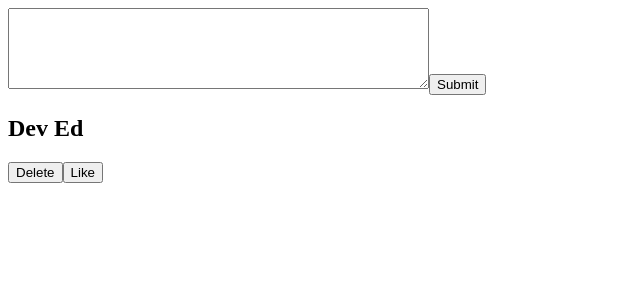
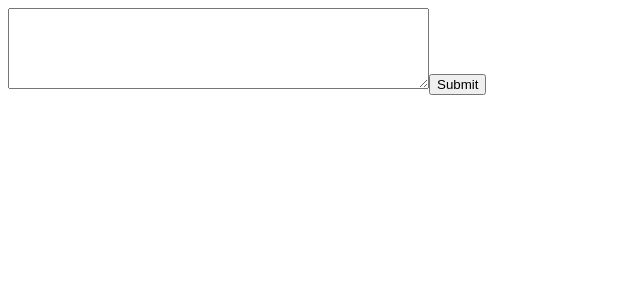
Before and after one commit to maciejrek/react, a React (Create React App) app: page / in a window 1280 px wide. Shown: the top 300 px of the page, without its empty margins (0-640 px from the left). Built offline with nearby package versions, Linux system fonts and the light colour scheme.

Commit message:
[Core-Concepts] Rendering multiple components + deleting without UUID

```diff
--- a/src/App.js
+++ b/src/App.js
@@ -17,7 +17,7 @@
         tweets={tweets}
         setTweets={setTweets}
       />
-      <TweetList name={name} tweets={tweets} />
+      <TweetList name={name} tweets={tweets} setTweets={setTweets} />
     </div>
   );
 }
--- a/src/components/Tweet.js
+++ b/src/components/Tweet.js
@@ -1,11 +1,14 @@
 import React from "react";
 
-const Tweet = ({ name, tweets }) => {
+const Tweet = ({ name, tweet, tweets, setTweets }) => {
+  const deleteTweet = () => {
+    setTweets(tweets.filter((t) => t !== tweet));
+  };
   return (
     <div className="tweet">
       <h2>{name}</h2>
-      <h3>{tweets}</h3>
-      <button>Delete</button>
+      <h3>{tweet}</h3>
+      <button onClick={deleteTweet}>Delete</button>
       <button>Like</button>
     </div>
   );
--- a/src/components/TweetList.js
+++ b/src/components/TweetList.js
@@ -2,10 +2,17 @@
 
 import Tweet from "./Tweet";
 
-const TweetList = ({ name, tweets }) => {
+const TweetList = ({ name, tweets, setTweets }) => {
   return (
     <div className="tweet-list">
-      <Tweet name={name} tweets={tweets} />
+      {tweets.map((tweet) => (
+        <Tweet
+          name={name}
+          tweet={tweet}
+          tweets={tweets}
+          setTweets={setTweets}
+        />
+      ))}
     </div>
   );
 };
```
